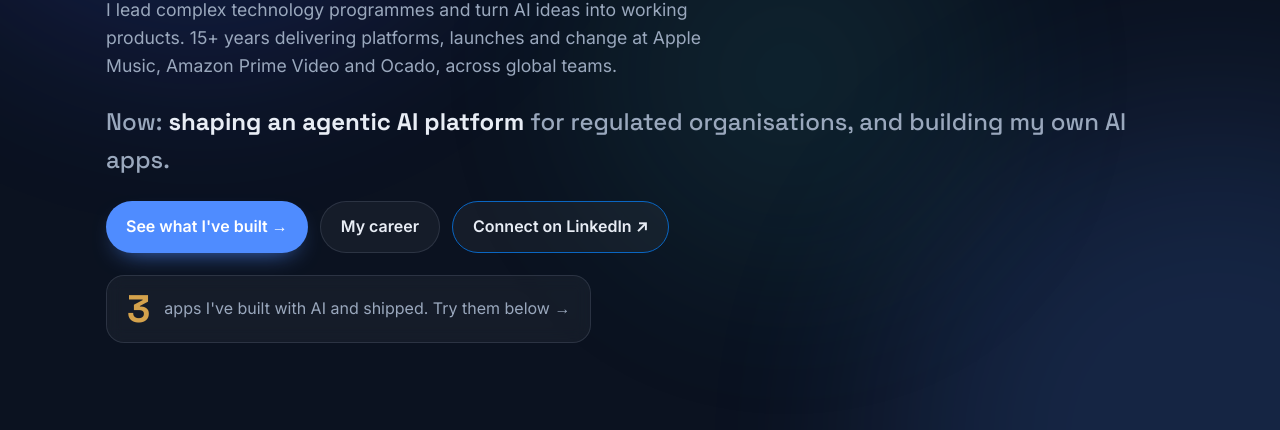
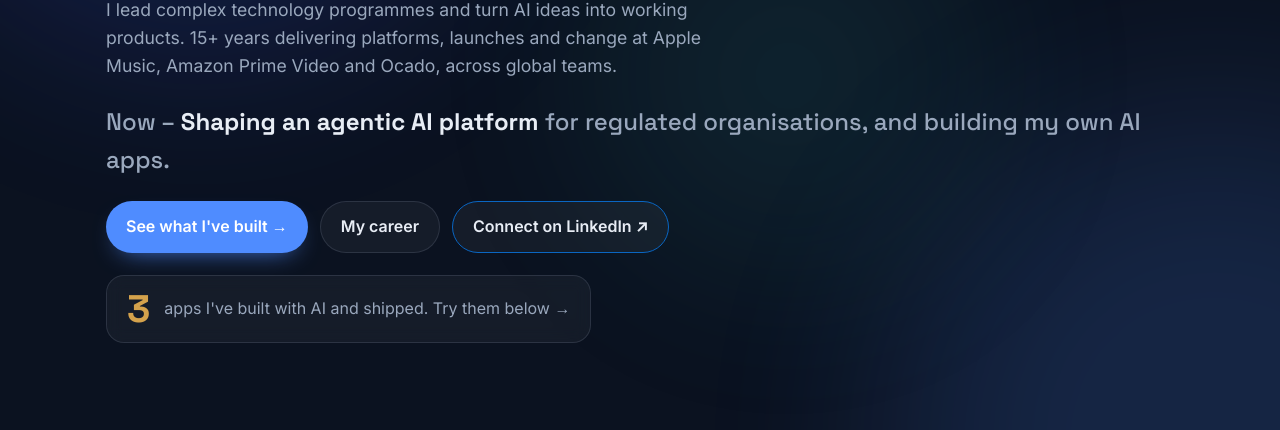
Before and after one commit to srisriz/sri-srinivasan, a plain HTML site: page index.html in a window 1280 px wide. Shown: the part 370-800 px from the top of the page. Drawn offline with Linux system fonts and the light colour scheme.

Commit message:
Hero: 'Now – Shaping…'
Co-Authored-By: Claude Opus 5.5 <noreply@anthropic.com>
Claude-Session: https://claude.ai/code/session_012bAsH2KhykbtwHYGfLuUhB

```diff
--- a/index.html
+++ b/index.html
@@ -175,7 +175,7 @@ footer .links{display:flex;justify-content:center;gap:12px;margin-top:14px;flex-
     <span class="eyebrow">Technical Programme Leader · London</span>
     <h1>I turn fuzzy ideas into <span class="grad">things that ship.</span></h1>
     <p class="lead">I lead complex technology programmes and turn AI ideas into working products. 15+ years delivering platforms, launches and change at Apple Music, Amazon Prime Video and Ocado, across global teams.</p>
-    <p class="now">Now: <b>shaping an agentic AI platform</b> for regulated organisations, and building my own AI apps.</p>
+    <p class="now">Now – <b>Shaping an agentic AI platform</b> for regulated organisations, and building my own AI apps.</p>
     <div class="ctas">
       <a class="btn primary" href="#build">See what I've built →</a>
       <a class="btn" href="#career">My career</a>
```
